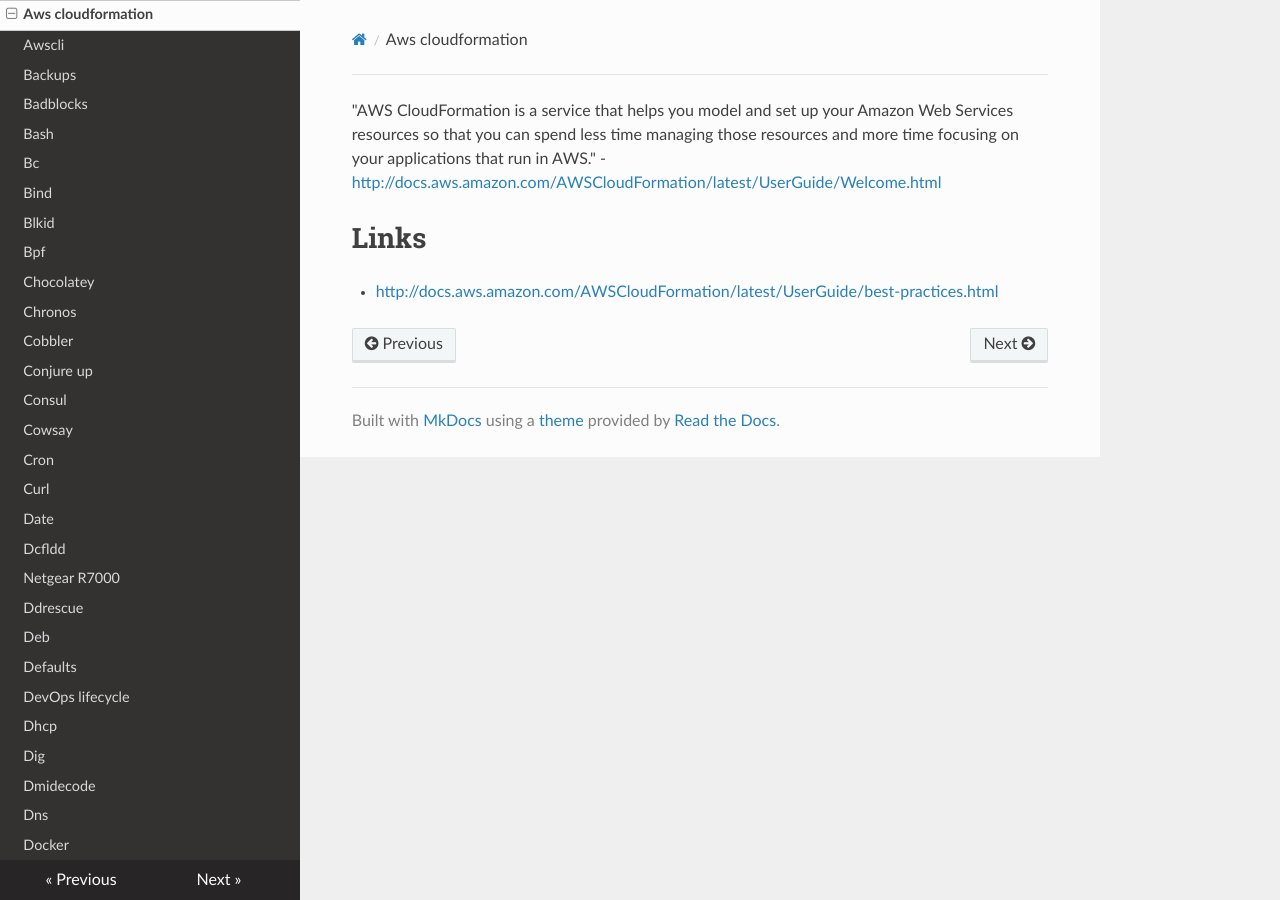
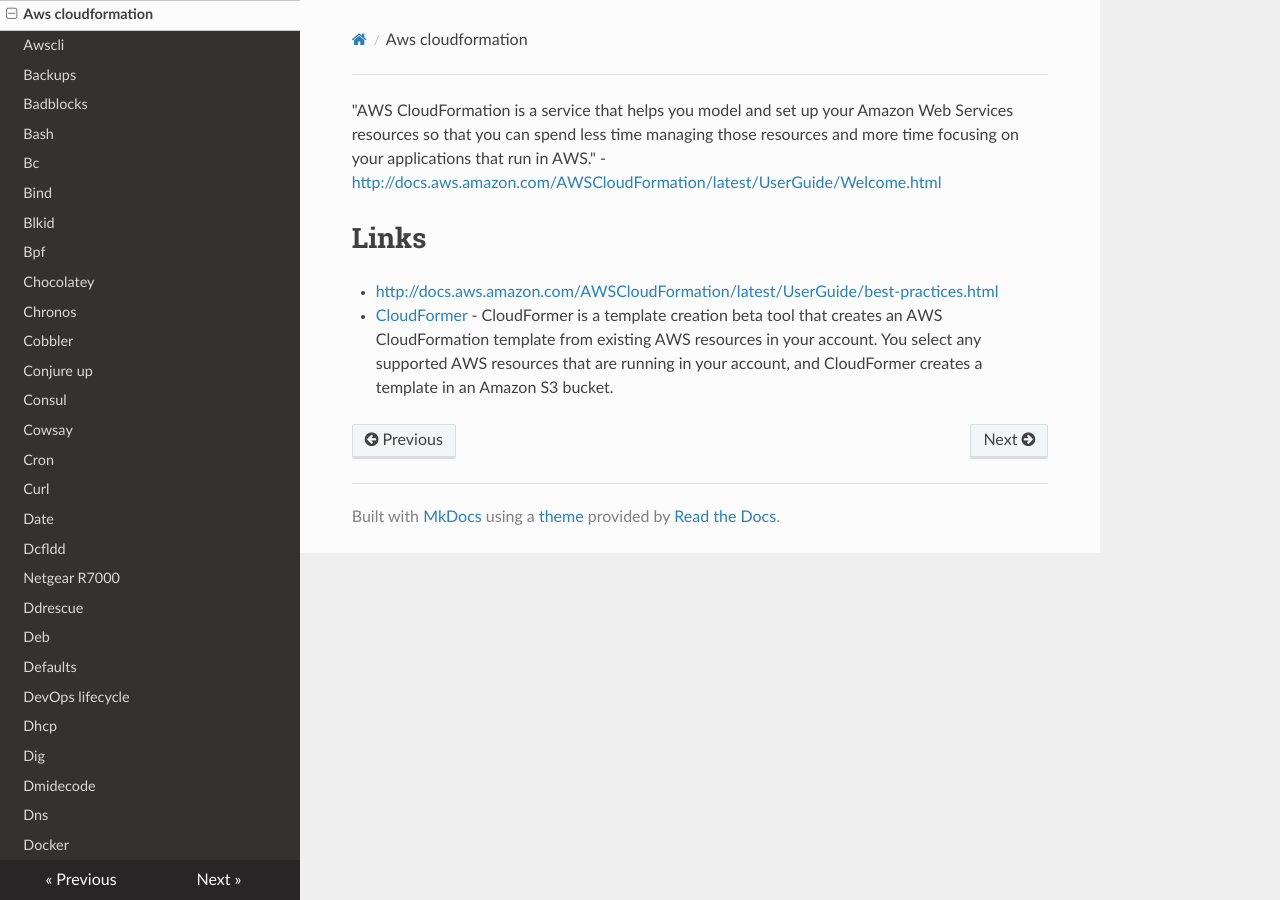
Before and after one commit to lando-cal/tech-notes, an MkDocs documentation site: the page built from docs/aws-cloudformation.md, in a window 1280 px wide. Built offline with MkDocs 1.6.1, drawn with Linux system fonts in a browser that asks for light colours; nearby versions of some CDN libraries.

Commit message:
Add CloudFormer

```diff
--- a/docs/aws-cloudformation.md
+++ b/docs/aws-cloudformation.md
@@ -3,3 +3,4 @@
 # Links
 
 - <http://docs.aws.amazon.com/AWSCloudFormation/latest/UserGuide/best-practices.html>
+- [CloudFormer](https://docs.aws.amazon.com/AWSCloudFormation/latest/UserGuide/cfn-using-cloudformer.html) - CloudFormer is a template creation beta tool that creates an AWS CloudFormation template from existing AWS resources in your account. You select any supported AWS resources that are running in your account, and CloudFormer creates a template in an Amazon S3 bucket.
```
